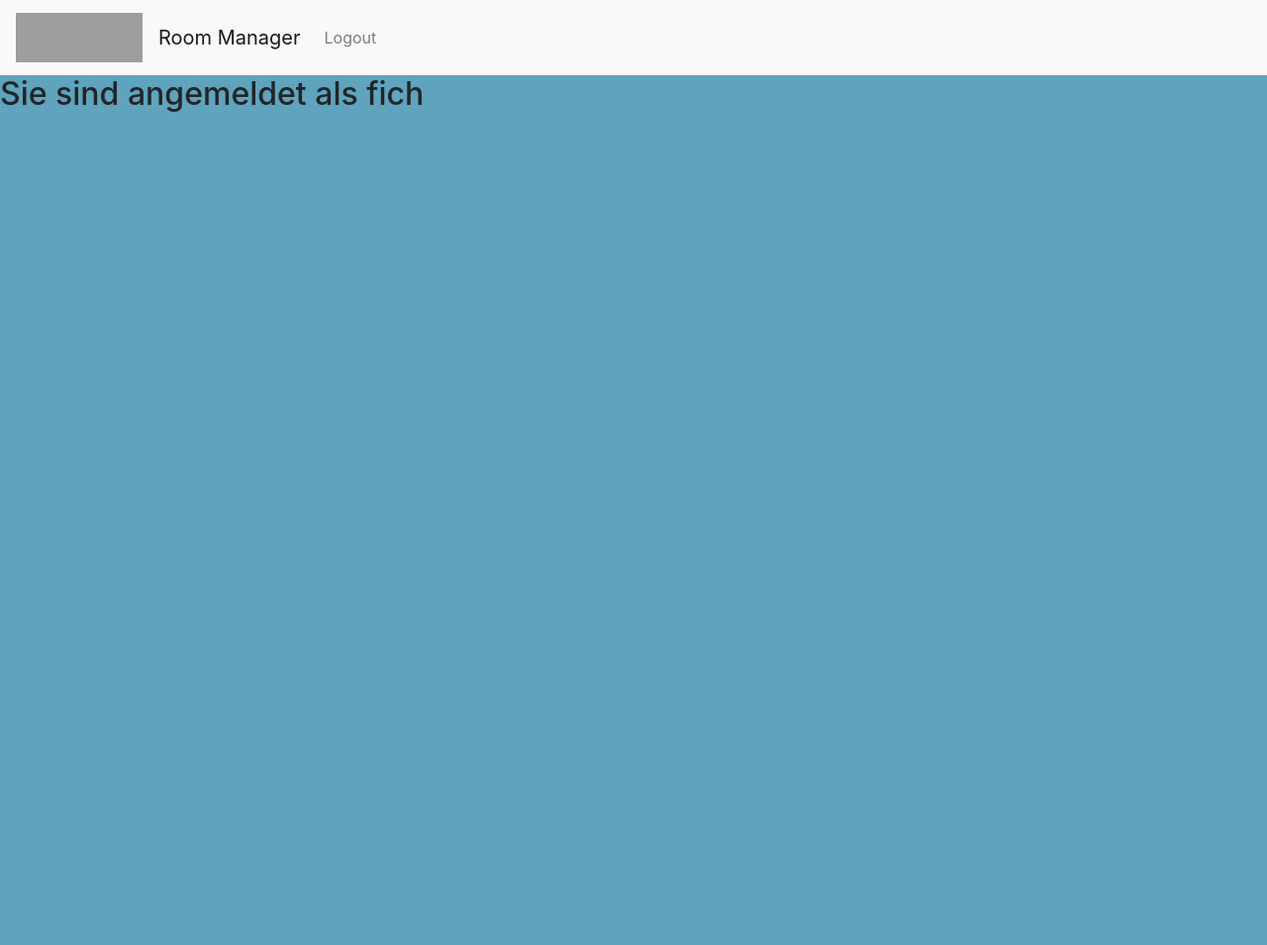
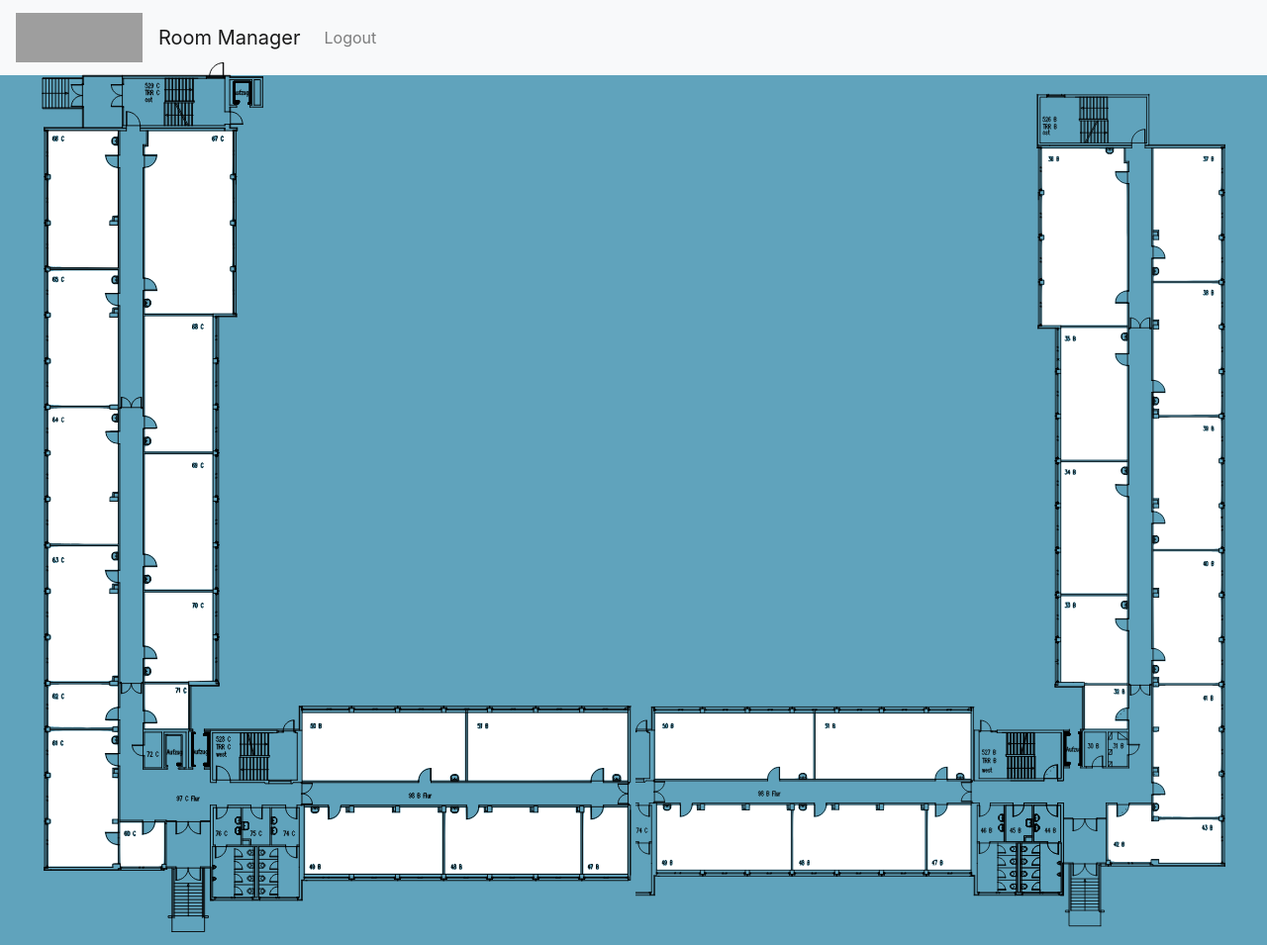
Before and after one commit to Justus-Jonas/DHBW-Room-Manager, a Django app: page / in a window 1280 px wide. Shown: the whole page at 99% size. Before the commit the page ends 113 px from the top, so only its background shows below. Run offline with Django 3.2, Linux system fonts and the light colour scheme; a user stored in the database is signed in; some libraries are stand-ins or nearby versions; grey boxes are pictures that could not be loaded.

Commit message:
images available

```diff
--- a/templates/main.html
+++ b/templates/main.html
@@ -1,5 +1,9 @@
 {% extends 'base.html' %}
 
 {% block content %}
-  <h2> Sie sind angemeldet als {{ user.username }} </h2>
-{% endblock %}
+    {% load static %}
+    <div style="text-align: center">
+    <img src="/static/img/C-0.svg" alt="Snow" style="margin-left: auto;margin-right: auto;display: inline-block;position:relative;top:-13px" width="596" height="879">
+    <img src="/static/img/B-0.svg" alt="Snow" style="margin-left: auto;margin-right: auto;display: inline-block;" width="596" height="879">
+    </div>
+{% endblock %}20
```
Also changed, not shown: dhbwroommanager/settings.py (+9 -0 lines), db.sqlite3, static/img/B-0.svg (added), static/img/C-0.svg (added).
